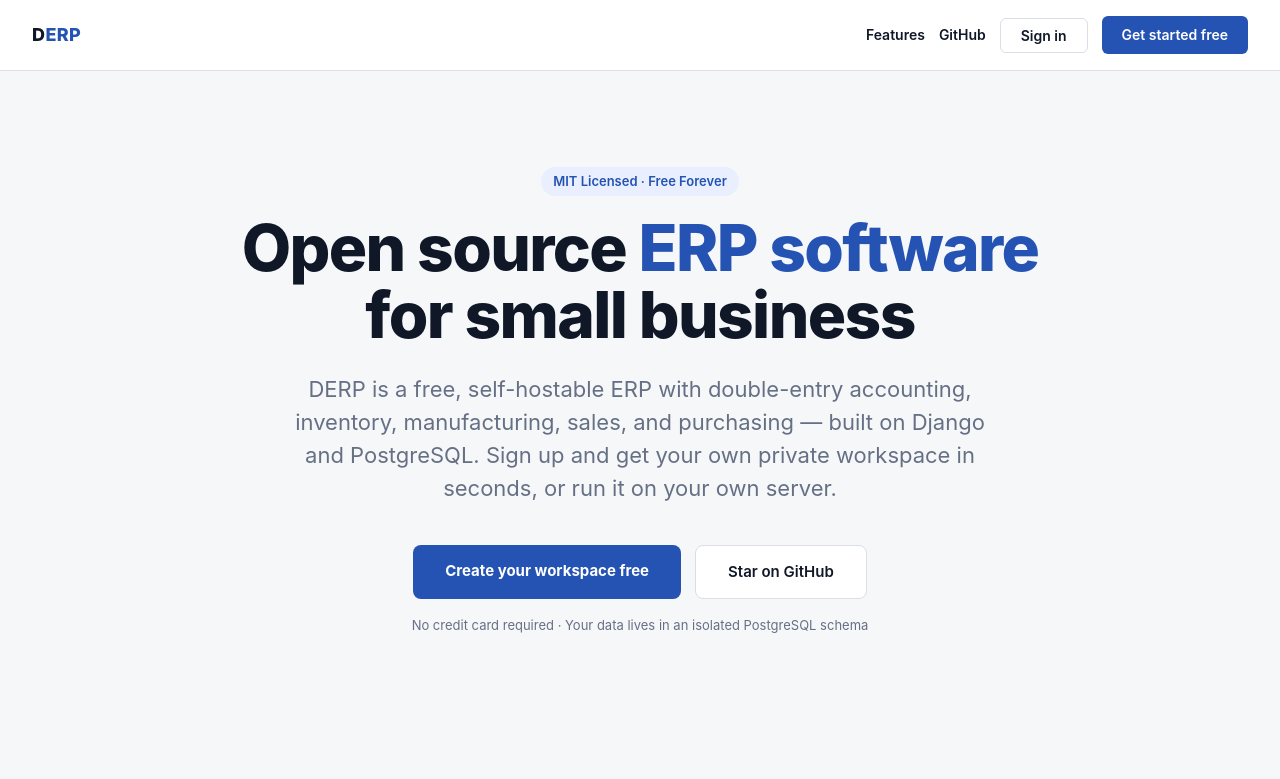
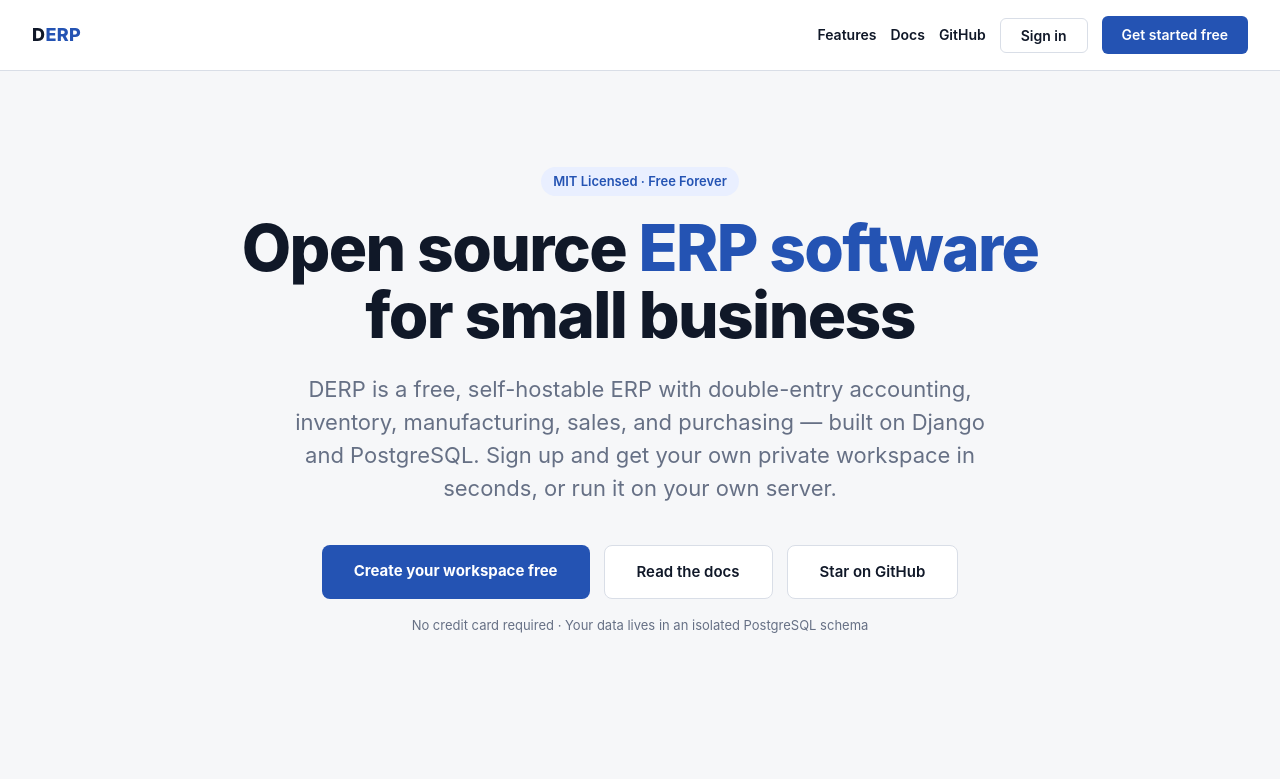
Before and after one commit to DevanMetz/DERP, a Django app: template templates/tenants/landing.html in a window 1280 px wide. Shown: the top 779 px of the page. Run offline with Django 5.2, Linux system fonts and the light colour scheme; the template is opened without the code that fills it, so the values that code supplies are empty.

Commit message:
Add docs links to landing page

```diff
--- a/templates/tenants/landing.html
+++ b/templates/tenants/landing.html
@@ -387,6 +387,7 @@
     <a class="brand" href="/">D<span>ERP</span></a>
     <nav>
       <a class="nav-link" href="/features/">Features</a>
+      <a class="nav-link" href="https://github.com/DevanMetz/DERP/tree/main/docs" target="_blank" rel="noopener">Docs</a>
       <a class="nav-link" href="https://github.com/DevanMetz/DERP" target="_blank" rel="noopener">GitHub</a>
       <div class="signin-wrap">
         <button class="signin-btn" id="signinBtn">Sign in</button>
@@ -411,6 +412,7 @@
         <p class="lede">DERP is a free, self-hostable ERP with double-entry accounting, inventory, manufacturing, sales, and purchasing — built on Django and PostgreSQL. Sign up and get your own private workspace in seconds, or run it on your own server.</p>
         <div class="cta-group">
           <a class="btn-primary" href="/signup/">Create your workspace free</a>
+          <a class="btn-secondary" href="https://github.com/DevanMetz/DERP/tree/main/docs" target="_blank" rel="noopener">Read the docs</a>
           <a class="btn-secondary" href="https://github.com/DevanMetz/DERP" target="_blank" rel="noopener">Star on GitHub</a>
         </div>
         <p class="micro-trust">No credit card required · Your data lives in an isolated PostgreSQL schema</p>
@@ -544,7 +546,7 @@
   </main>
 
   <footer>
-    <p>&copy; 2026 DERP &middot; <a href="https://opensource.org/licenses/MIT">MIT License</a> &middot; <a href="https://github.com/DevanMetz/DERP">GitHub</a> &middot; <a href="/features/">Features</a></p>
+    <p>&copy; 2026 DERP &middot; <a href="https://opensource.org/licenses/MIT">MIT License</a> &middot; <a href="https://github.com/DevanMetz/DERP">GitHub</a> &middot; <a href="https://github.com/DevanMetz/DERP/tree/main/docs">Docs</a> &middot; <a href="/features/">Features</a></p>
     <p style="margin-top:8px;">Open source ERP software for small and medium business.</p>
   </footer>
 
--- a/tenants/tests.py
+++ b/tenants/tests.py
@@ -93,6 +93,7 @@ class PublicSiteUrlTests(TestCase):
         self.assertIn('property="og:url" content="https://public.example/"', content)
         self.assertIn('"url": "https://public.example/"', content)
         self.assertIn("<span>.workspaces.example</span>", content)
+        self.assertIn('href="https://github.com/DevanMetz/DERP/tree/main/docs"', content)
         self.assertIn("const workspaceLoginBaseUrl = 'https://workspaces.example/';", content)
         self.assertNotIn("inventorymanager.xyz", content)
 
```
